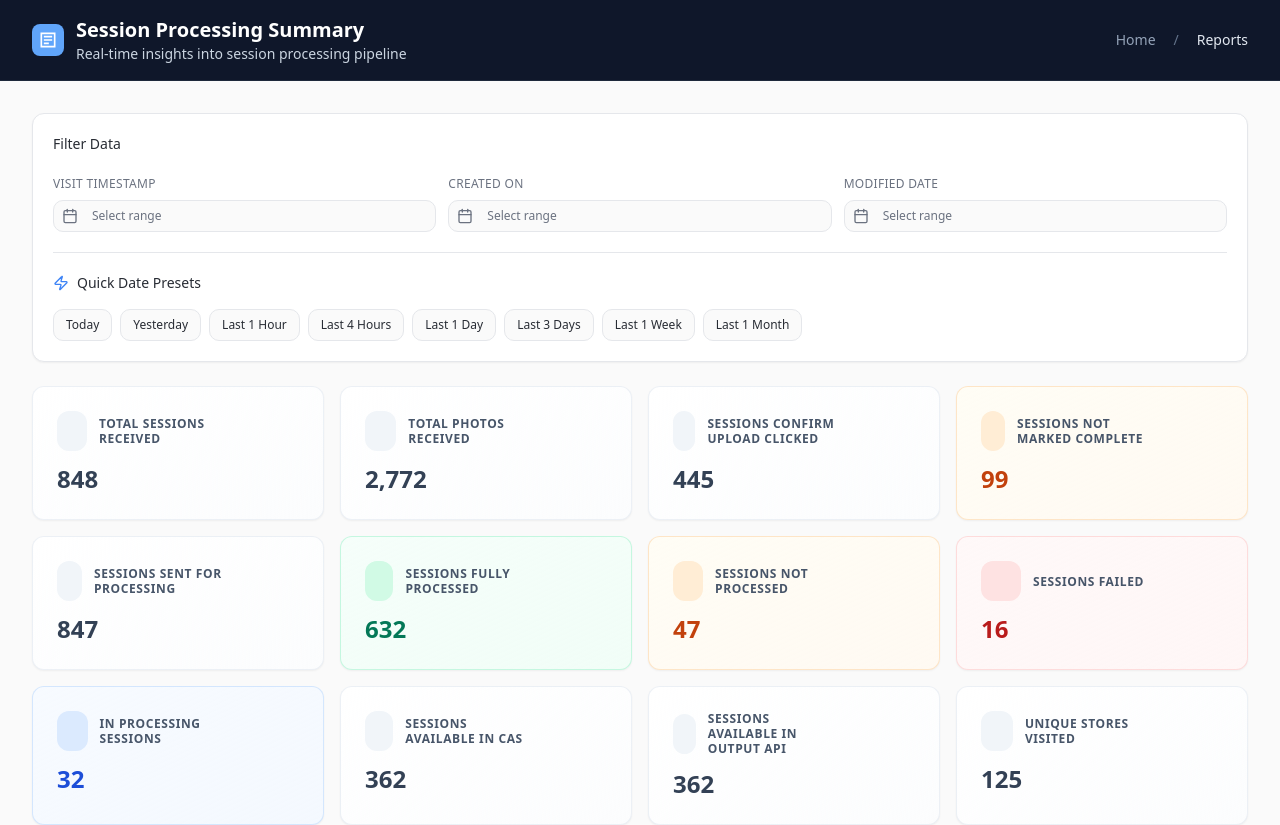
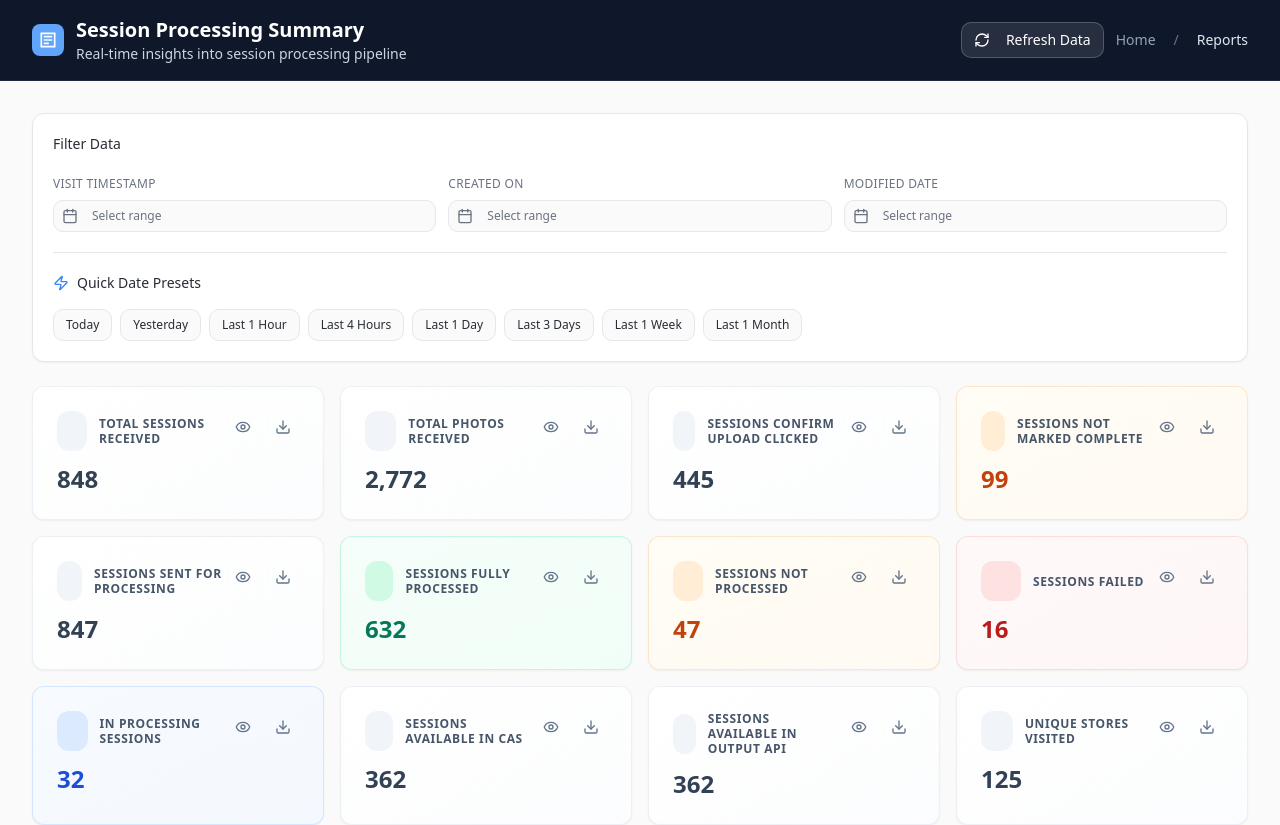
Before and after one commit to jatindeepkharbanda/django-session-processing-summary, a React (Vite) app: page /session-processing in a window 1280 px wide. Shown: the top 825 px of the page. Built offline with nearby package versions, Linux system fonts and the light colour scheme.

Commit message:
Make action buttons always visible
Ensure view and download buttons on KPI cards are always visible. Add a manual refresh button to the page for data updates when filters are applied.

```diff
--- a/src/components/KPICard.tsx
+++ b/src/components/KPICard.tsx
@@ -87,8 +87,8 @@ export const KPICard: React.FC<KPICardProps> = ({
               )}
             </div>
 
-            {/* Action buttons that appear on hover */}
-            <div className="flex items-center space-x-2 opacity-0 group-hover:opacity-100 transition-all duration-300 transform translate-x-2 group-hover:translate-x-0">
+            {/* Action buttons - always visible */}
+            <div className="flex items-center space-x-2 transition-all duration-300">
               <Button
                 variant="ghost"
                 size="icon"
--- a/src/pages/SessionProcessingSummary.tsx
+++ b/src/pages/SessionProcessingSummary.tsx
@@ -1,8 +1,12 @@
 import React, { useState, useEffect } from 'react';
 import { KPICard } from '@/components/KPICard';
 import CombinedFilterBar from '@/components/CombinedFilterBar';
+import { Button } from '@/components/ui/button';
 import { Breadcrumb, BreadcrumbList, BreadcrumbItem, BreadcrumbPage } from '@/components/ui/breadcrumb';
 import { Toaster } from '@/components/ui/toaster';
+import { RefreshCw } from 'lucide-react';
+import { useToast } from '@/hooks/use-toast';
+import { cn } from '@/lib/utils';
 
 interface SessionMetrics {
   totalSessionsReceived: number;
@@ -51,6 +55,8 @@ const SessionProcessingSummary = () => {
     visitTimestamp: {},
   });
   const [loading, setLoading] = useState(false);
+  const [isRefreshing, setIsRefreshing] = useState(false);
+  const { toast } = useToast();
 
   // Simulate real-time updates
   useEffect(() => {
@@ -64,10 +70,29 @@ const SessionProcessingSummary = () => {
   const handleFilterChange = (newFilters: FilterState) => {
     setFilters(newFilters);
     setLoading(true);
-    // Simulate API call
+    // Simulate API call and auto-refresh when filters change
     setTimeout(() => {
       setMetrics(generateMockData());
       setLoading(false);
+      toast({
+        title: "Data Refreshed",
+        description: "KPI data has been updated based on the applied filters.",
+        duration: 2000,
+      });
+    }, 1000);
+  };
+
+  const handleRefreshData = () => {
+    setIsRefreshing(true);
+    // Simulate API call for manual refresh
+    setTimeout(() => {
+      setMetrics(generateMockData());
+      setIsRefreshing(false);
+      toast({
+        title: "Data Refreshed",
+        description: "All KPI data has been updated with the latest information.",
+        duration: 2000,
+      });
     }, 1000);
   };
 
@@ -111,6 +136,17 @@ const SessionProcessingSummary = () => {
             </div>
 
             <div className="flex items-center space-x-3">
+              <Button
+                variant="outline"
+                size="sm"
+                onClick={handleRefreshData}
+                disabled={isRefreshing}
+                className="bg-white/10 border-white/20 text-white hover:bg-white/20 hover:text-white disabled:opacity-50"
+              >
+                <RefreshCw className={cn("h-4 w-4 mr-2", isRefreshing && "animate-spin")} />
+                {isRefreshing ? "Refreshing..." : "Refresh Data"}
+              </Button>
+
               <Breadcrumb>
                 <BreadcrumbList>
                   <BreadcrumbItem>
@@ -141,7 +177,7 @@ const SessionProcessingSummary = () => {
           <KPICard
             title="Total Sessions Received"
             value={metrics.totalSessionsReceived}
-            isLoading={loading}
+            isLoading={loading || isRefreshing}
             onDownload={() => handleDownload('Total Sessions Received', metrics.totalSessionsReceived)}
             onViewData={() => handleViewData('Total Sessions Received')}
           />
@@ -149,7 +185,7 @@ const SessionProcessingSummary = () => {
           <KPICard
             title="Total Photos Received"
             value={metrics.totalPhotosReceived}
-            isLoading={loading}
+            isLoading={loading || isRefreshing}
             onDownload={() => handleDownload('Total Photos Received', metrics.totalPhotosReceived)}
             onViewData={() => handleViewData('Total Photos Received')}
           />
@@ -157,7 +193,7 @@ const SessionProcessingSummary = () => {
           <KPICard
             title="Sessions Confirm Upload Clicked"
             value={metrics.sessionsConfirmUploadClicked}
-            isLoading={loading}
+            isLoading={loading || isRefreshing}
             onDownload={() => handleDownload('Sessions Confirm Upload Clicked', metrics.sessionsConfirmUploadClicked)}
             onViewData={() => handleViewData('Sessions Confirm Upload Clicked')}
           />
@@ -165,7 +201,7 @@ const SessionProcessingSummary = () => {
           <KPICard
             title="Sessions Not Marked Complete"
             value={metrics.sessionsNotMarkedComplete}
-            isLoading={loading}
+            isLoading={loading || isRefreshing}
             variant="warning"
             onDownload={() => handleDownload('Sessions Not Marked Complete', metrics.sessionsNotMarkedComplete)}
             onViewData={() => handleViewData('Sessions Not Marked Complete')}
@@ -174,7 +210,7 @@ const SessionProcessingSummary = () => {
           <KPICard
             title="Sessions Sent For Processing"
             value={metrics.sessionsSentForProcessing}
-            isLoading={loading}
+            isLoading={loading || isRefreshing}
             onDownload={() => handleDownload('Sessions Sent For Processing', metrics.sessionsSentForProcessing)}
             onViewData={() => handleViewData('Sessions Sent For Processing')}
           />
@@ -182,7 +218,7 @@ const SessionProcessingSummary = () => {
           <KPICard
             title="Sessions Fully Processed"
             value={metrics.sessionsFullyProcessed}
-            isLoading={loading}
+            isLoading={loading || isRefreshing}
             variant="success"
             onDownload={() => handleDownload('Sessions Fully Processed', metrics.sessionsFullyProcessed)}
             onViewData={() => handleViewData('Sessions Fully Processed')}
@@ -191,7 +227,7 @@ const SessionProcessingSummary = () => {
           <KPICard
             title="Sessions Not Processed"
             value={metrics.sessionsNotProcessed}
-            isLoading={loading}
+            isLoading={loading || isRefreshing}
             variant="warning"
             onDownload={() => handleDownload('Sessions Not Processed', metrics.sessionsNotProcessed)}
             onViewData={() => handleViewData('Sessions Not Processed')}
@@ -200,7 +236,7 @@ const SessionProcessingSummary = () => {
           <KPICard
             title="Sessions Failed"
             value={metrics.sessionsFailed}
-            isLoading={loading}
+            isLoading={loading || isRefreshing}
             variant="error"
             onDownload={() => handleDownload('Sessions Failed', metrics.sessionsFailed)}
             onViewData={() => handleViewData('Sessions Failed')}
@@ -209,7 +245,7 @@ const SessionProcessingSummary = () => {
           <KPICard
             title="In Processing Sessions"
             value={metrics.inProcessingSessions}
-            isLoading={loading}
+            isLoading={loading || isRefreshing}
             variant="info"
             onDownload={() => handleDownload('In Processing Sessions', metrics.inProcessingSessions)}
             onViewData={() => handleViewData('In Processing Sessions')}
@@ -218,7 +254,7 @@ const SessionProcessingSummary = () => {
           <KPICard
             title="Sessions Available in CAS"
             value={metrics.sessionsAvailableInCAS}
-            isLoading={loading}
+            isLoading={loading || isRefreshing}
             onDownload={() => handleDownload('Sessions Available in CAS', metrics.sessionsAvailableInCAS)}
             onViewData={() => handleViewData('Sessions Available in CAS')}
           />
@@ -226,7 +262,7 @@ const SessionProcessingSummary = () => {
           <KPICard
             title="Sessions Available in Output API"
             value={metrics.sessionsAvailableInOutputAPI}
-            isLoading={loading}
+            isLoading={loading || isRefreshing}
             onDownload={() => handleDownload('Sessions Available in Output API', metrics.sessionsAvailableInOutputAPI)}
             onViewData={() => handleViewData('Sessions Available in Output API')}
           />
@@ -234,7 +270,7 @@ const SessionProcessingSummary = () => {
           <KPICard
             title="Unique Stores Visited"
             value={metrics.uniqueStoresVisited}
-            isLoading={loading}
+            isLoading={loading || isRefreshing}
             onDownload={() => handleDownload('Unique Stores Visited', metrics.uniqueStoresVisited)}
             onViewData={() => handleViewData('Unique Stores Visited')}
           />
@@ -242,7 +278,7 @@ const SessionProcessingSummary = () => {
           <KPICard
             title="Unique Users Visited"
             value={metrics.uniqueUsersVisited}
-            isLoading={loading}
+            isLoading={loading || isRefreshing}
             onDownload={() => handleDownload('Unique Users Visited', metrics.uniqueUsersVisited)}
             onViewData={() => handleViewData('Unique Users Visited')}
           />
```
